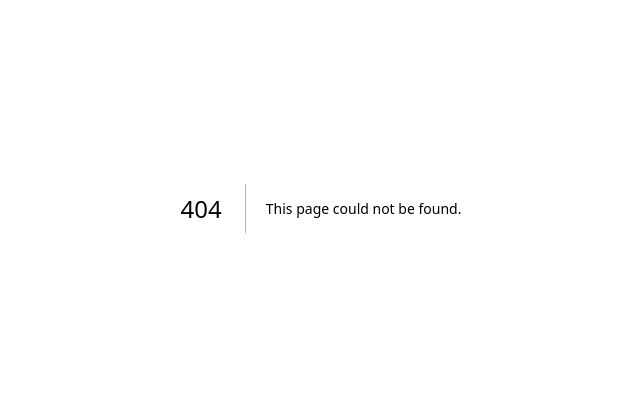
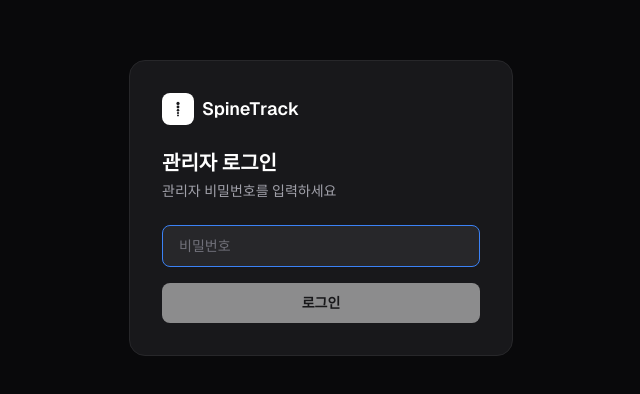
Before and after one commit to woontakyuh/patient-dashboard, a Next.js app: page /admin/login in a window 1280 px wide. Before the commit this address had no page. Shown: the part 192-586 px from the top of the page, without its empty margins (319-959 px from the left). Built offline with nearby package versions, Linux system fonts and the light colour scheme.

Commit message:
feat: add admin auth middleware, login page, sidebar layout

```diff
--- /dev/null
+++ b/src/app/admin/components/AdminSidebar.tsx
@@ -0,0 +1,89 @@
+"use client";
+
+import { usePathname, useRouter } from "next/navigation";
+import { Users, BarChart3, LogOut } from "lucide-react";
+
+const navItems = [
+  { href: "/admin", label: "환자 목록", icon: Users },
+  {
+    href: "/admin/analytics",
+    label: "Outcome 분석",
+    icon: BarChart3,
+    disabled: true,
+  },
+];
+
+export default function AdminSidebar() {
+  const pathname = usePathname();
+  const router = useRouter();
+
+  async function handleLogout() {
+    await fetch("/api/auth/logout", { method: "POST" });
+    router.push("/admin/login");
+    router.refresh();
+  }
+
+  return (
+    <aside className="flex h-screen w-56 flex-shrink-0 flex-col border-r border-zinc-800 bg-zinc-900">
+      {/* Logo */}
+      <div className="flex items-center gap-2 px-5 py-4">
+        <div className="flex h-7 w-7 items-center justify-center rounded-lg bg-white">
+          <svg
+            className="h-3.5 w-3.5 text-zinc-900"
+            viewBox="0 0 20 20"
+            fill="currentColor"
+          >
+            <circle cx="10" cy="3" r="2" />
+            <circle cx="10" cy="7.5" r="1.8" />
+            <circle cx="10" cy="11.5" r="1.6" />
+            <circle cx="10" cy="15" r="1.4" />
+            <circle cx="10" cy="18" r="1.2" />
+          </svg>
+        </div>
+        <div>
+          <div className="text-sm font-semibold text-white">SpineTrack</div>
+          <div className="text-[10px] text-zinc-500">Dashboard</div>
+        </div>
+      </div>
+
+      {/* Nav */}
+      <nav className="mt-2 flex-1 px-3">
+        {navItems.map((item) => {
+          const active = pathname === item.href;
+          return (
+            <a
+              key={item.href}
+              href={item.disabled ? undefined : item.href}
+              className={`flex items-center gap-2.5 rounded-lg px-3 py-2 text-sm transition-colors ${
+                item.disabled
+                  ? "cursor-not-allowed text-zinc-600"
+                  : active
+                    ? "bg-zinc-800 text-white"
+                    : "text-zinc-400 hover:bg-zinc-800/50 hover:text-white"
+              }`}
+            >
+              <item.icon className="h-4 w-4" />
+              {item.label}
+              {item.disabled && (
+                <span className="ml-auto text-[9px] uppercase tracking-wider text-zinc-600">
+                  Soon
+                </span>
+              )}
+            </a>
+          );
+        })}
+      </nav>
+
+      {/* Logout */}
+      <div className="border-t border-zinc-800 px-3 py-3">
+        <button
+          onClick={handleLogout}
+          className="flex w-full items-center gap-2.5 rounded-lg px-3 py-2 text-sm text-zinc-400 transition-colors hover:bg-zinc-800/50 hover:text-white"
+        >
+          <LogOut className="h-4 w-4" />
+          로그아웃
+        </button>
+      </div>
+    </aside>
+  );
+}
--- a/src/app/admin/layout.tsx
+++ b/src/app/admin/layout.tsx
@@ -1,7 +1,29 @@
+"use client";
+
+import { usePathname } from "next/navigation";
+import { QueryClient, QueryClientProvider } from "@tanstack/react-query";
+import { useState } from "react";
+import AdminSidebar from "./components/AdminSidebar";
+
 export default function AdminLayout({
   children,
 }: {
   children: React.ReactNode;
 }) {
-  return <div className="min-h-screen bg-gray-50">{children}</div>;
+  const pathname = usePathname();
+  const isLoginPage = pathname === "/admin/login";
+  const [queryClient] = useState(() => new QueryClient());
+
+  if (isLoginPage) {
+    return <>{children}</>;
+  }
+
+  return (
+    <QueryClientProvider client={queryClient}>
+      <div className="flex h-screen bg-zinc-950 text-white">
+        <AdminSidebar />
+        <main className="flex-1 overflow-y-auto p-6">{children}</main>
+      </div>
+    </QueryClientProvider>
+  );
 }
--- /dev/null
+++ b/src/app/admin/login/page.tsx
@@ -0,0 +1,87 @@
+"use client";
+
+import { useState } from "react";
+import { useRouter } from "next/navigation";
+
+export default function AdminLoginPage() {
+  const [password, setPassword] = useState("");
+  const [error, setError] = useState("");
+  const [loading, setLoading] = useState(false);
+  const router = useRouter();
+
+  async function handleSubmit(e: React.FormEvent) {
+    e.preventDefault();
+    setError("");
+    setLoading(true);
+
+    try {
+      const res = await fetch("/api/auth/login", {
+        method: "POST",
+        headers: { "Content-Type": "application/json" },
+        body: JSON.stringify({ password }),
+      });
+
+      if (!res.ok) {
+        setError("비밀번호가 올바르지 않습니다");
+        return;
+      }
+
+      router.push("/admin");
+      router.refresh();
+    } catch {
+      setError("오류가 발생했습니다");
+    } finally {
+      setLoading(false);
+    }
+  }
+
+  return (
+    <div className="flex min-h-screen items-center justify-center bg-zinc-950">
+      <form
+        onSubmit={handleSubmit}
+        className="w-full max-w-sm rounded-2xl border border-zinc-800 bg-zinc-900 p-8"
+      >
+        <div className="flex items-center gap-2">
+          <div className="flex h-8 w-8 items-center justify-center rounded-lg bg-white">
+            <svg
+              className="h-4 w-4 text-zinc-900"
+              viewBox="0 0 20 20"
+              fill="currentColor"
+            >
+              <circle cx="10" cy="3" r="2" />
+              <circle cx="10" cy="7.5" r="1.8" />
+              <circle cx="10" cy="11.5" r="1.6" />
+              <circle cx="10" cy="15" r="1.4" />
+              <circle cx="10" cy="18" r="1.2" />
+            </svg>
+          </div>
+          <span className="text-lg font-semibold text-white">SpineTrack</span>
+        </div>
+
+        <h1 className="mt-6 text-xl font-bold text-white">관리자 로그인</h1>
+        <p className="mt-1 text-sm text-zinc-400">
+          관리자 비밀번호를 입력하세요
+        </p>
+
+        <input
+          type="password"
+          value={password}
+          onChange={(e) => setPassword(e.target.value)}
+          placeholder="비밀번호"
+          className="mt-6 w-full rounded-lg border border-zinc-700 bg-zinc-800 px-4 py-2.5 text-sm text-white placeholder-zinc-500 outline-none focus:border-blue-500"
+          autoFocus
+        />
+
+        {error && <p className="mt-2 text-sm text-red-400">{error}</p>}
+
+        <button
+          type="submit"
+          disabled={loading || !password}
+          className="mt-4 w-full rounded-lg bg-white py-2.5 text-sm font-semibold text-zinc-900 transition-colors hover:bg-zinc-100 disabled:opacity-50"
+        >
+          {loading ? "로그인 중..." : "로그인"}
+        </button>
+      </form>
+    </div>
+  );
+}
```
Also changed, not shown: src/middleware.ts (+26 -1 lines).
